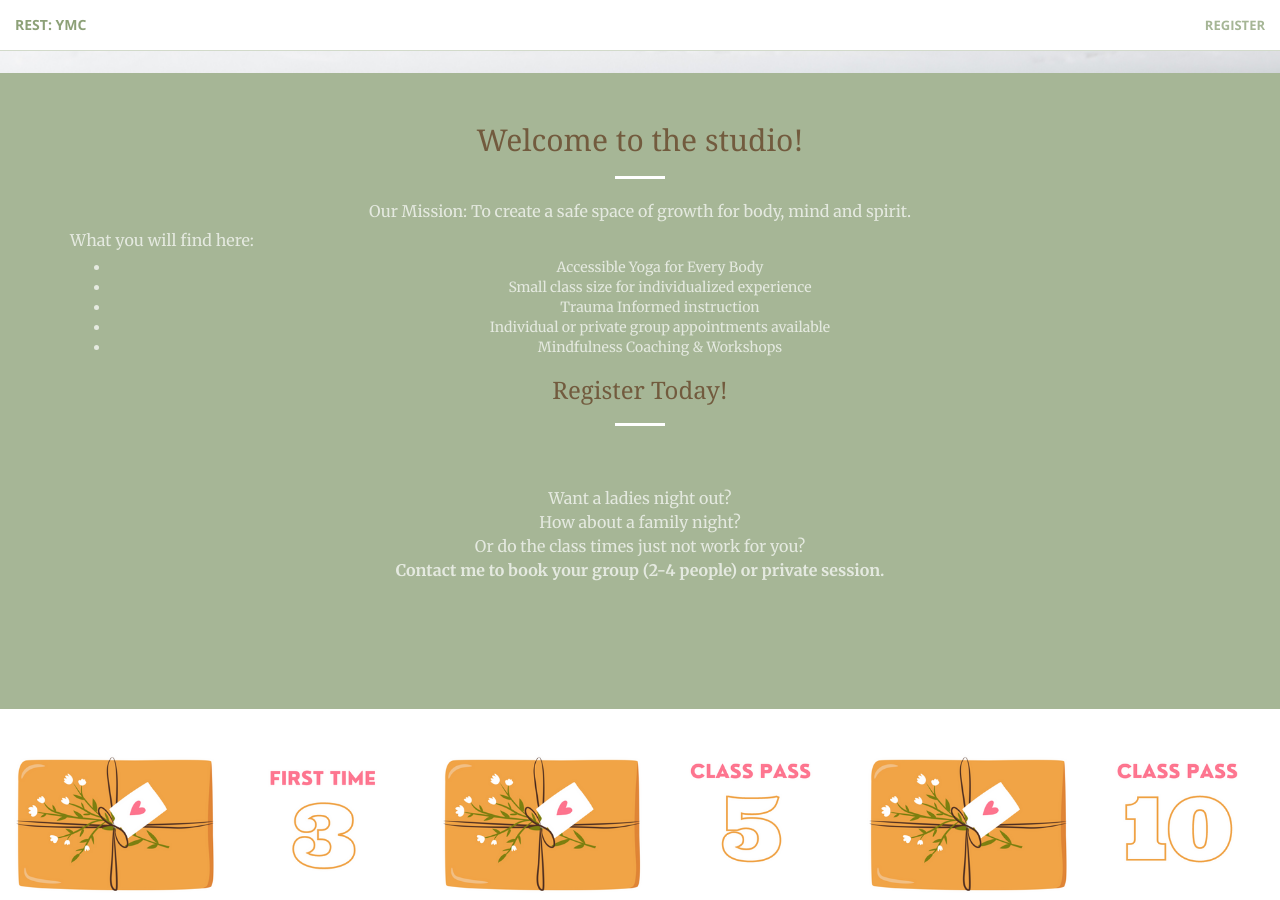
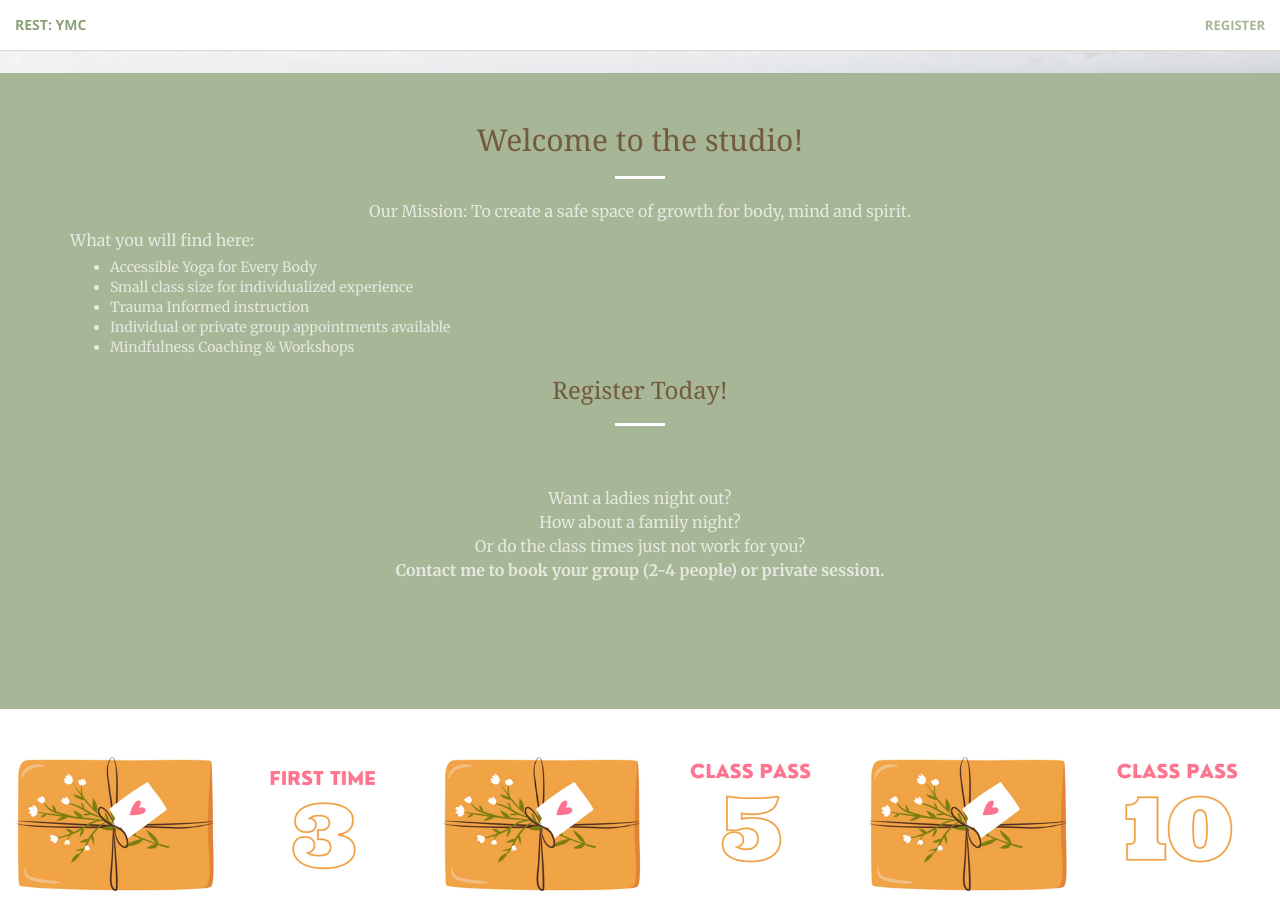
Before and after one commit to hathawayj/restymc.com, a Jekyll site: the page built from index.html, in a window 1280 px wide and 900 px high, scrolled down 827 px. Built offline with Jekyll 4.4.1, drawn with Linux system fonts in a browser that asks for light colours.

Commit message:
left fix

```diff
--- a/_includes/aside.html
+++ b/_includes/aside.html
@@ -4,7 +4,7 @@
             <hr class="light">
             <p class="text-faded">Our Mission: To create a safe space of growth for body, mind and spirit.<br></p>
             <p class="text-faded-left">What you will find here:</p>
-            <ul class="text-faded">
+            <ul class="text-faded-left">
                 <li>Accessible Yoga for Every Body</li>
                 <li>Small class size for individualized experience</li>
                 <li>Trauma Informed instruction</li>
```
